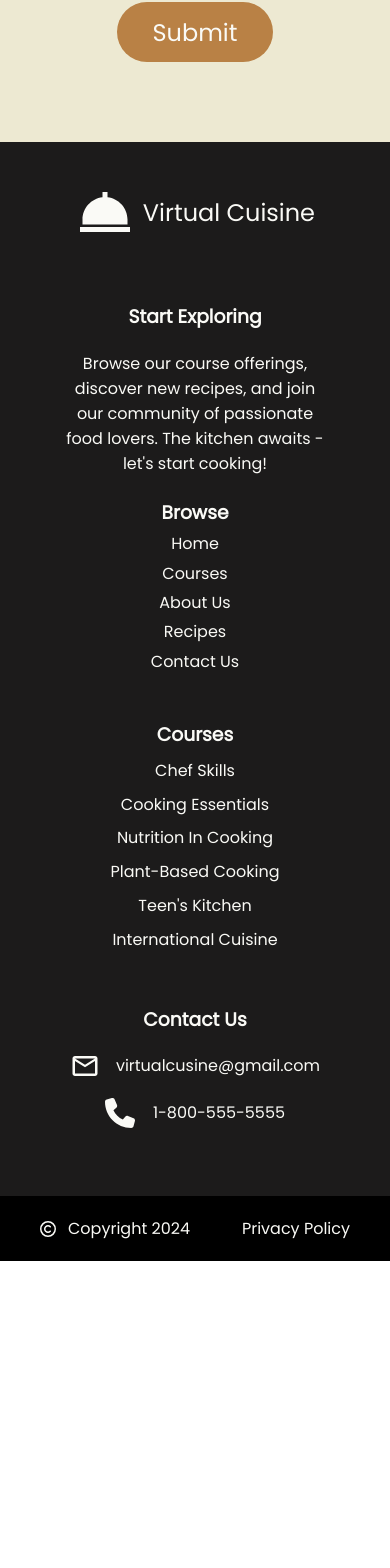
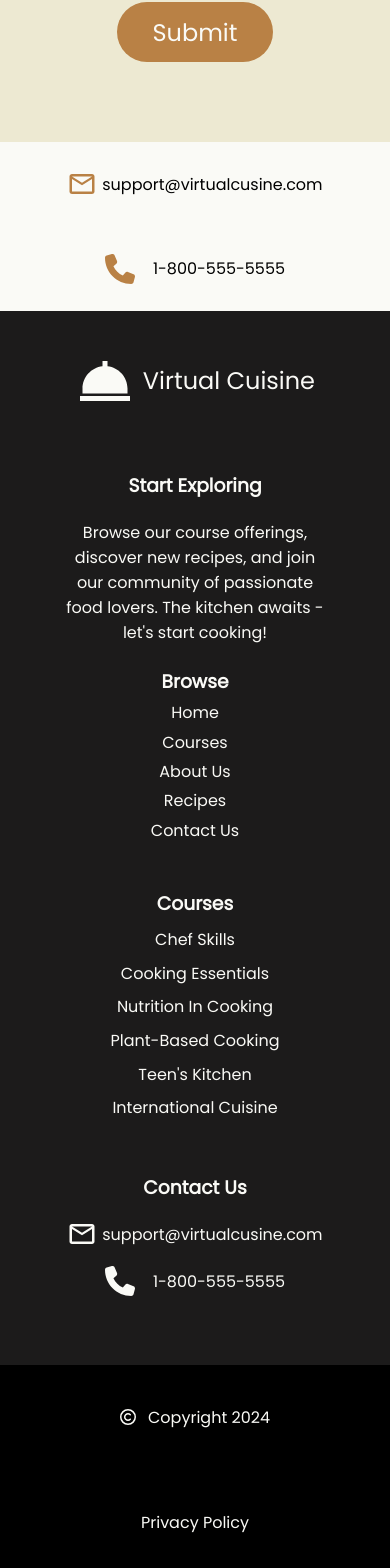
Before and after one commit to Asadlion92/virtual-cuisine-project, a React (Vite) app: page /contact in a window 390 px wide. Shown: the part 1332-2900 px from the top of the page. Before the commit the page ends 2593 px from the top, so only its background shows below. Built offline with nearby package versions, Linux system fonts and the light colour scheme.

Commit message:
completed the contact page with minor revisions

```diff
--- a/src/components/Footer/Footer.css
+++ b/src/components/Footer/Footer.css
@@ -61,9 +61,9 @@
 
 .email-container {
     display: flex;
-    justify-content: space-between;
+    justify-content: space-around;
     align-items: center;
-    width: 250px;
+    width: 260px;
 }
 
 .phone-container {
@@ -154,4 +154,13 @@
     .footer-left-content h3 {
         padding: 20px 0;
     }
+
+    .footer-copyright-container {
+        flex-direction: column;
+        height: auto;
+    }
+
+    .copyright, .privacy {
+        padding: 40px 0;
+    }
 }
--- a/src/components/Footer/Footer.jsx
+++ b/src/components/Footer/Footer.jsx
@@ -40,7 +40,7 @@ function Footer() {
                     <h3>Contact Us</h3>
                     <div className='email-container'>
                         <MdOutlineMail className='email'/>
-                        <div>virtualcusine@gmail.com</div>
+                        <div>support@virtualcusine.com</div>
                     </div>
                     <div className='phone-container'>
                         <FaPhone className='phone'/>
@@ -54,7 +54,7 @@ function Footer() {
                 <FaRegCopyright />
                 <div className='copyright-content'>Copyright 2024</div>
             </div>
-            <div>Privacy Policy</div>
+            <div className='privacy'>Privacy Policy</div>
         </div>
     </div>
   )
--- a/src/pages/Contact/Contact.css
+++ b/src/pages/Contact/Contact.css
@@ -111,6 +111,34 @@ textarea {
     font-size: 18px;
 }
 
+.contact-info-container {
+    width: 100%;
+    height: 100px;
+    background-color: #FAFAF6;
+    display: flex;
+    justify-content: space-around;
+    align-items: center;
+}
+
+.contact-email-container {
+    display: flex;
+    justify-content: space-around;
+    align-items: center;
+    width: 260px;
+}
+
+.contact-phone-container {
+    display: flex;
+    justify-content: space-between;
+    align-items: center;
+    width: 180px;
+}
+
+.contact-email, .contact-phone {
+    font-size: 30px;
+    color: #B98145;
+}
+
 @media screen and (max-width: 850px) {
 
     .contact-pic {
@@ -130,3 +158,17 @@ textarea {
     }
 
 }
+
+@media screen and (max-width: 500px) {
+    .contact-info-container {
+        flex-direction: column;
+    }
+
+    .contact-email-container, .contact-phone-container {
+        margin: 20px 0;
+    }
+
+    .contact-info-container {
+        height: 20vh;
+    }
+}
--- a/src/pages/Contact/Contact.jsx
+++ b/src/pages/Contact/Contact.jsx
@@ -2,6 +2,8 @@ import React from 'react'
 import './Contact.css'
 import contactBanner from '../../images/contact.png'
 import getInTouchPic from '../../images/get-in-touch.png'
+import { MdOutlineMail } from "react-icons/md";
+import { FaPhone } from "react-icons/fa6";
 import sound from '../../assets/button-click.wav'
 
 function Contact() {
@@ -46,6 +48,16 @@ function Contact() {
         </form>
         <img src={getInTouchPic} className='contact-pic' />
       </div>
+      <div className="contact-info-container">
+        <div className='contact-email-container'>
+          <MdOutlineMail className='contact-email'/>
+          <div>support@virtualcusine.com</div>
+        </div>
+        <div className='contact-phone-container'>
+          <FaPhone className='contact-phone'/>
+          <div>1-800-555-5555</div>
+        </div>
+      </div>
 
 
 
```
Lines whose indentation alone changed are shown as unchanged.
